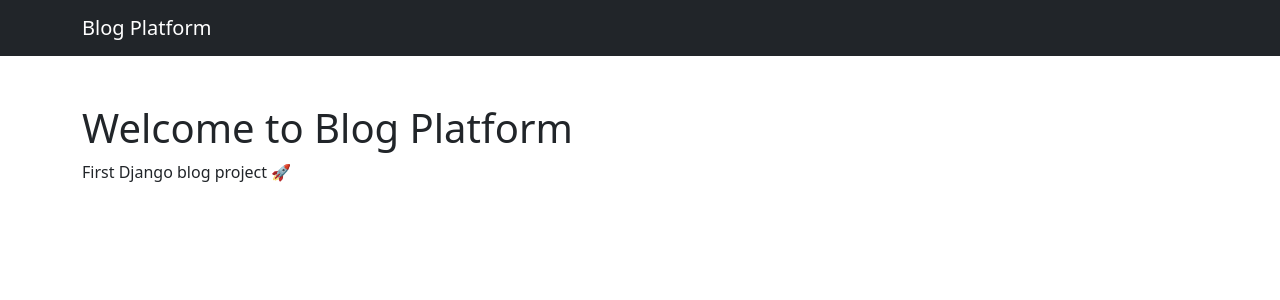
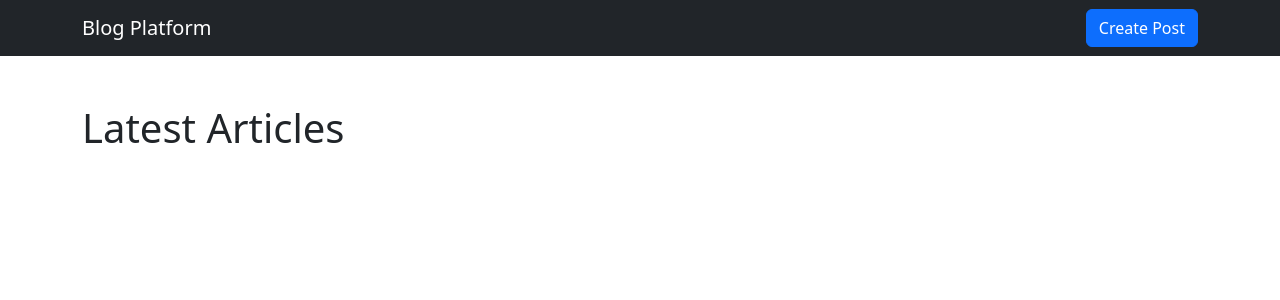
Before and after one commit to alo0502712890-dotcom/Blogging-platform, a Django app: page / in a window 1280 px wide. Shown: the top 300 px of the page. Run offline with Django 5.2, Linux system fonts and the light colour scheme.

Commit message:
Add Bootstrap UI and templates

```diff
--- a/blog/templates/base.html
+++ b/blog/templates/base.html
@@ -29,6 +29,17 @@
             Blog Platform
         </a>
 
+        <div>
+
+            <a
+                href="/create"
+                class="btn btn-primary"
+            >
+                Create Post
+            </a>
+
+        </div>
+
     </div>
 
 </nav>
--- a/blog/templates/home.html
+++ b/blog/templates/home.html
@@ -2,12 +2,32 @@
 
 {% block content %}
 
-<h1>
-    Welcome to Blog Platform
+<h1 class="mb-4">
+    Latest Articles
 </h1>
 
-<p>
-    First Django blog project 🚀
-</p>
+{% for post in posts %}
+
+<div class="card mb-3 shadow-sm">
+
+    <div class="card-body">
+
+        <h3 class="card-title">
+            {{ post.title }}
+        </h3>
+
+        <p class="card-text">
+            {{ post.content }}
+        </p>
+
+        <p class="text-muted">
+            Author: {{ post.author }}
+        </p>
+
+    </div>
+
+</div>
+
+{% endfor %}
 
 {% endblock %}
```
Also changed, not shown: blog/templates/create_post.html (added, +37 -0 lines).
